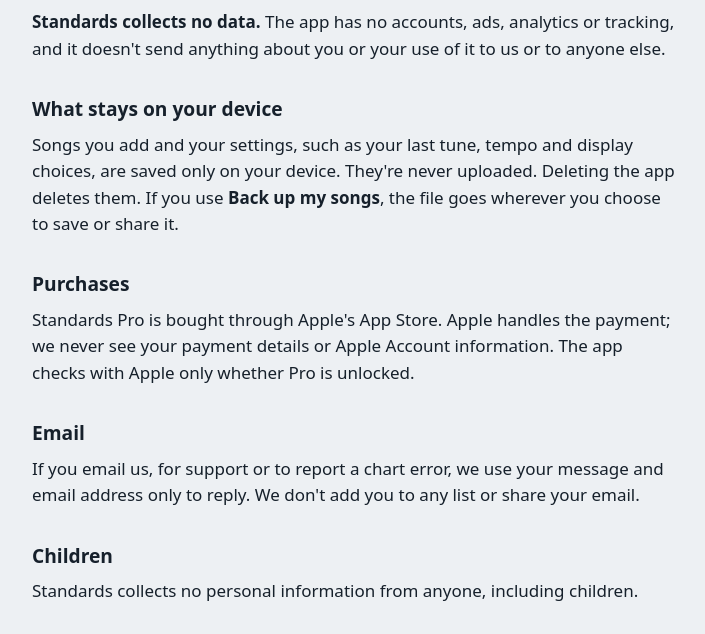
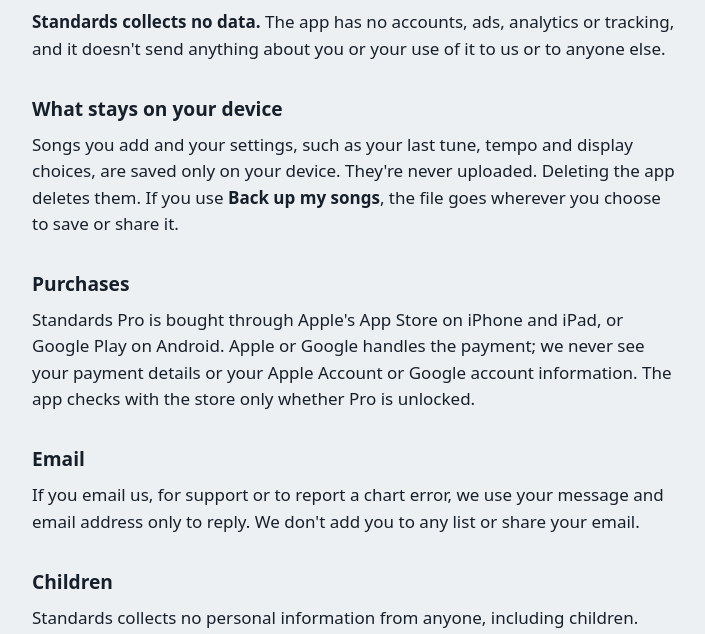
Before and after one commit to mediavanity-dev/standards-support, a plain HTML site: page privacy.html in a window 1280 px wide. Shown: the part 150-784 px from the top of the page, without its empty margins (284-989 px from the left). Drawn offline with Linux system fonts and the light colour scheme.

Commit message:
Privacy policy: the app is also on Android through Google Play
Co-Authored-By: Claude Opus 5.5 <noreply@anthropic.com>

```diff
--- a/privacy.html
+++ b/privacy.html
@@ -4,7 +4,7 @@
 <meta charset="utf-8">
 <meta name="viewport" content="width=device-width, initial-scale=1">
 <title>Standards Privacy Policy</title>
-<meta name="description" content="Privacy policy for Standards, chord charts for jazz standards on iPhone and iPad.">
+<meta name="description" content="Privacy policy for Standards, chord charts for jazz standards on iPhone, iPad and Android.">
 <link rel="stylesheet" href="style.css">
 </head>
 <body>
@@ -19,7 +19,7 @@
 <p>Songs you add and your settings, such as your last tune, tempo and display choices, are saved only on your device. They're never uploaded. Deleting the app deletes them. If you use <b>Back up my songs</b>, the file goes wherever you choose to save or share it.</p>
 
 <h2>Purchases</h2>
-<p>Standards Pro is bought through Apple's App Store. Apple handles the payment; we never see your payment details or Apple Account information. The app checks with Apple only whether Pro is unlocked.</p>
+<p>Standards Pro is bought through Apple's App Store on iPhone and iPad, or Google Play on Android. Apple or Google handles the payment; we never see your payment details or your Apple Account or Google account information. The app checks with the store only whether Pro is unlocked.</p>
 
 <h2>Email</h2>
 <p>If you email us, for support or to report a chart error, we use your message and email address only to reply. We don't add you to any list or share your email.</p>
```
